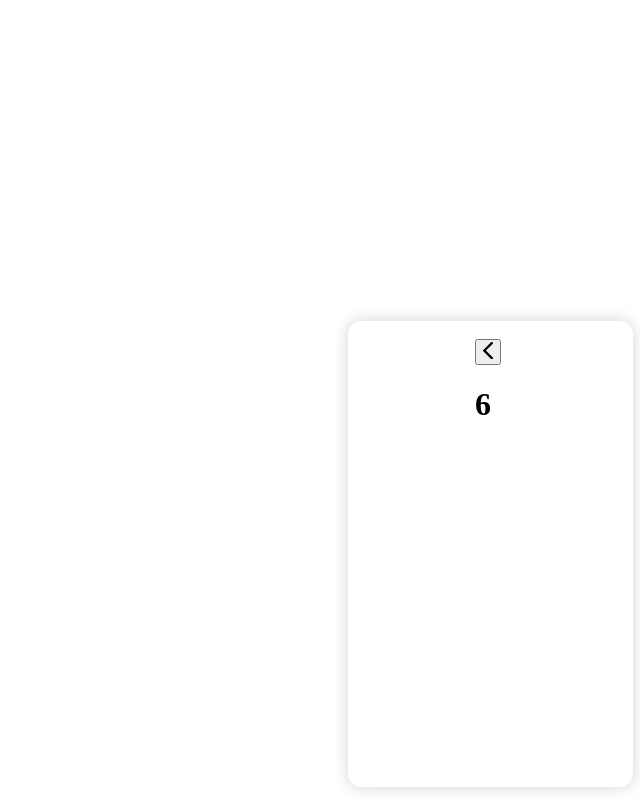
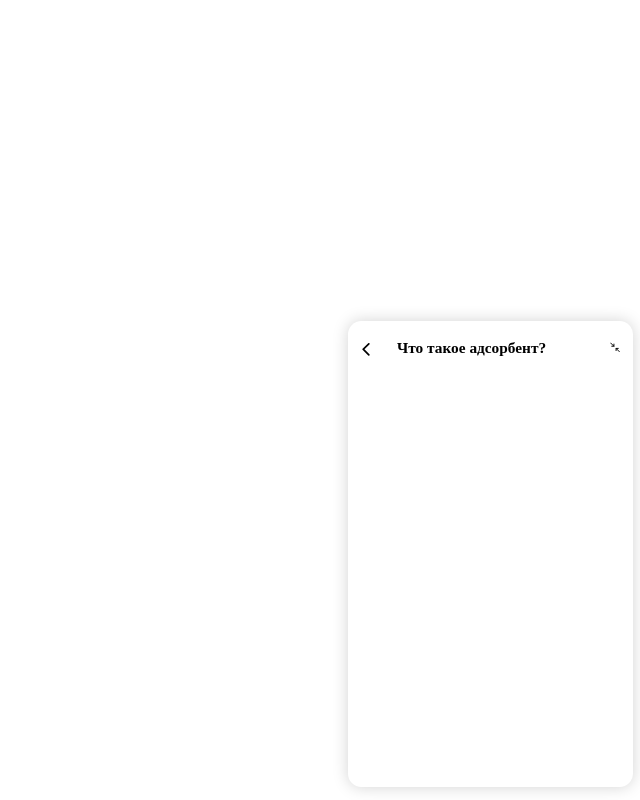
Before and after one commit to julia-888/QA-System, a React (Create React App) app: page / in a window 1280 px wide. Both pictures are taken after a click on the element 1128 px from the left and 416 px from the top of the page. Shown: the whole page, without its empty margins (640-1280 px from the left). Built offline with nearby package versions, Linux system fonts and the light colour scheme.

Commit message:
9 мар 2023 г. 13:58:32

```diff
--- a/src/components/Article.tsx
+++ b/src/components/Article.tsx
@@ -1,20 +1,49 @@
 import { articles } from "../dataForArticles";
+import { Div } from "./Div";
+import styled from "styled-components";
+import { adpt } from "../adaptive";
 import { ReactComponent as BackIcon} from "../img/back.svg";
+import { HeaderDiv } from './HeaderDiv';
+import { ReactComponent as MoveIcon} from "../img/move.svg";
+import { ReactComponent as CompressIcon} from "../img/compress.svg";
+
 
 type ArticleProps = {
+    //Поле id здесь означает индекс статьи в массиве!!!
     id: number;
+    big: boolean;
     openAndCloseArticle: (article: number) => void;
 };
 
-export default function Article({id, openAndCloseArticle}: ArticleProps) {
+export default function Article({id, big, openAndCloseArticle}: ArticleProps) {
     return (
         <div>
-            <button className='backButton'
-                onClick={() => {
-                    openAndCloseArticle(-1) }} >
-                <div className='image'><BackIcon/></div>
-            </button>
-            <h1>{id}</h1>
+            <HeaderDiv big={big}>
+
+                        <button className='backButton'
+                            onClick={() => {
+                                openAndCloseArticle(-1);
+                            }} >
+                            <div className='imgBack'><BackIcon/></div>
+                        </button>
+                        <div className='headerText'>
+                            {articles[id].title}
+                        </div>
+
+                    <div className="imgMove"><CompressIcon/></div>
+                {/* <button className='backButton'
+                    onClick={() => {
+                        openAndCloseArticle(-1) }} >
+                    <div className='image'><BackIcon/></div>
+                </button> */}
+            </HeaderDiv>
+            <ContentDiv>
+
+            </ContentDiv>
         </div>
     );
 }
+
+const ContentDiv = styled.div`
+
+`
--- /dev/null
+++ b/src/components/HeaderDiv.tsx
@@ -0,0 +1,46 @@
+import styled from "styled-components"
+import { adpt } from "../adaptive"
+import { Div } from "./Div"
+
+interface QASystemFrameDims {
+    big: boolean;
+}
+
+// Заголовок страницы с элементом для перемещения окна
+export const HeaderDiv = styled(Div)<QASystemFrameDims>`
+    justify-content: space-between;
+    align-items: flex-start;
+    width: ${p => p.big ? adpt(850) - adpt(25) : adpt(420) - adpt(25)}px;
+    font-weight: 600;
+    font-size: ${adpt(23)}px;
+    text-align: left;
+    margin-bottom: ${adpt(10)}px;
+    .imgBack{
+        height: ${adpt(19)}px;
+        width: ${adpt(12)}px;
+        /* задать размеры */
+        svg {
+            width: 100%;
+            height: 100%;
+        }
+        padding-top: ${adpt(5)}px;
+    }
+    .imgMove{
+        height: ${adpt(25)}px;
+        width: ${adpt(15)}px;
+        /* задать размеры */
+        svg {
+            width: 100%;
+            height: 100%;
+        }
+    }
+    .headerText {
+        margin-left: ${adpt(30)}px;
+        width: ${p => p.big ? adpt(710) : adpt(318)}px;
+    }
+    .backButton {
+        cursor: pointer;
+        background: none;
+        border: none;
+    }
+`
--- a/src/components/QASystem.tsx
+++ b/src/components/QASystem.tsx
@@ -5,6 +5,7 @@ import { adpt } from '../adaptive';
 import Search from './Search';
 import { Div } from './Div';
 import { ScrolledDiv } from './ScrolledDiv';
+import { HeaderDiv } from './HeaderDiv';
 import { ReactComponent as MoveIcon} from "../img/move.svg";
 import { useState, useEffect } from 'react';
 import { ReactComponent as BackIcon} from "../img/back.svg";
@@ -78,7 +79,7 @@ export default function QASystem() {
                             !big &&
                                 // Вывод трёх популярных статей (синие кнопки), если экран не расширен
                                 articles.map(article => article.popular ? (
-                                    <MainArticleButton header={article.title} paragraph={article.popular} id={article.id} openAndCloseArticle={openAndCloseArticle}/>
+                                    <MainArticleButton header={article.title} paragraph={article.popular} id={articles.indexOf(article)} openAndCloseArticle={openAndCloseArticle}/>
                                 ) : <></>)
                         }
                         <Search extendScreen={extendScreen}
@@ -89,7 +90,7 @@ export default function QASystem() {
                     </ArticlesDiv>
                     </>
                 ) : (
-                    <Article id={ articleOpenedID } openAndCloseArticle={openAndCloseArticle} />
+                    <Article big={ big } id={ articleOpenedID } openAndCloseArticle={openAndCloseArticle} />
                 )
             }
         </QASystemFrame>
@@ -115,44 +116,6 @@ const QASystemFrame = styled(Div)<QASystemFrameDims>`
     border-radius: ${adpt(20)}px;
 `
 
-// Заголовок страницы с элементом для перемещения окна
-const HeaderDiv = styled(Div)<QASystemFrameDims>`
-    justify-content: space-between;
-    width: ${p => p.big ? adpt(850) - adpt(25) : adpt(420) - adpt(25)}px;
-    font-weight: 600;
-    font-size: ${adpt(23)}px;
-    text-align: left;
-    margin-left: ${adpt(35)}px;
-    margin-right: ${adpt(30)}px;
-    margin-bottom: ${adpt(10)}px;
-    .imgBack{
-        height: ${adpt(19)}px;
-        width: ${adpt(12)}px;
-        /* задать размеры */
-        svg {
-            width: 100%;
-            height: 100%;
-        }
-    }
-    .imgMove{
-        height: ${adpt(25)}px;
-        width: ${adpt(15)}px;
-        /* задать размеры */
-        svg {
-            width: 100%;
-            height: 100%;
-        }
-    }
-    .headerText {
-        margin-left: ${adpt(30)}px;
-    }
-    .backButton {
-        cursor: pointer;
-        background: none;
-        border: none;
-    }
-`
-
 // Основной блок с контентом
 const ArticlesDiv = styled(ScrolledDiv)<QASystemFrameDims>`
     flex-direction: column;
--- a/src/components/Search.tsx
+++ b/src/components/Search.tsx
@@ -87,7 +87,7 @@ export default function Search( {extendScreen, openAndCloseArticle, big, modifyc
             {   (big ? FilterArticles(articles, clickedKeyWords) : FilterArticles(articles, clickedKeyWords).slice(0, 4)).map(article => (
                 <ArticleButton big={big}
                     onClick={() => {
-                        openAndCloseArticle(article.id);
+                        openAndCloseArticle(articles.indexOf(article));
                     }}>
                     <div className="articleTitle">{article.title}</div><div className="imgOpen"><OpenIcon/></div>
                 </ArticleButton>
--- a/src/dataForArticles.tsx
+++ b/src/dataForArticles.tsx
@@ -1,6 +1,5 @@
 // Интерфейс содержимого статьи
 export interface IArticle {
-    id: number,
     title: string,
     subtitle: string,
     content: {
@@ -15,7 +14,6 @@ export interface IArticle {
 // Данные для статей
 export const articles: IArticle[] = [
     {
-        id: 1,
         title: 'Что лучше: купить масло или заказать регенерацию?',
         subtitle: 'Подзаголовок',
         content: [
@@ -40,7 +38,6 @@ export const articles: IArticle[] = [
         keys: ["Способы", "Регенерация", "Трансформаторы", "Заказ"],
     },
     {
-        id: 2,
         title: 'Как заказать регенерацию, если я нахожусь в Сибири?',
         subtitle: 'Подзаголовок',
         content: [
@@ -65,7 +62,6 @@ export const articles: IArticle[] = [
         keys: ["Регенерация", "Трансформаторы", "Заказ"],
     },
     {
-        id: 3,
         title: 'Возможно ли купить много установок бесплатно?',
         subtitle: 'Подзаголовок',
         content: [
@@ -90,7 +86,6 @@ export const articles: IArticle[] = [
         keys: ["Преимущества", "Адсорбционная"],
     },
     {
-        id: 4,
         title: 'Возможно ли забронировать регенерацию на год?',
         subtitle: 'Подзаголовок',
         content: [
@@ -115,7 +110,6 @@ export const articles: IArticle[] = [
         keys: ["Способы", "Заказ", "Издержки", "Результаты", ],
     },
     {
-        id: 5,
         title: 'Lorem ipsum, dolor sit amet consectetur adipisicing.',
         subtitle: 'Подзаголовок',
         content: [
@@ -140,7 +134,6 @@ export const articles: IArticle[] = [
         keys: ["Заказ", "Издержки", "Результаты", "Установки", "Преимущества", "Адсорбционная",],
     },
     {
-        id: 6,
         title: 'Что такое адсорбент?',
         subtitle: 'Подзаголовок',
         content: [
@@ -166,7 +159,6 @@ export const articles: IArticle[] = [
         popular: 'Масло, или невзаимозаменяемый токен, — это единица учета...'
     },
     {
-        id: 7,
         title: 'Как происходит регенерация масла технически?',
         subtitle: 'Подзаголовок',
         content: [
@@ -192,7 +184,6 @@ export const articles: IArticle[] = [
         popular: 'С помощью некоторых устройств, которые регенерируют и не только...'
     },
     {
-        id: 8,
         title: 'Что такое трансформатор?',
         subtitle: 'Подзаголовок',
         content: [
@@ -218,7 +209,6 @@ export const articles: IArticle[] = [
         popular: 'Он, или они невзаимозаменяемый элементы, — это единица учета...'
     },
     {
-        id: 9,
         title: 'Энергетическое масло',
         subtitle: 'Lorem ipsum dolor sit amet consectetur, adipisicing elit.',
         content: [
```
Also changed, not shown: plan.txt, src/img/compress.svg (added).
